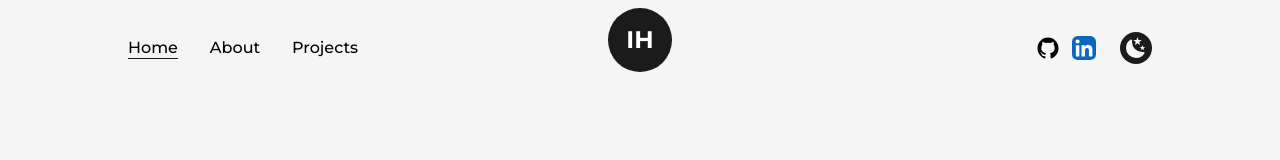
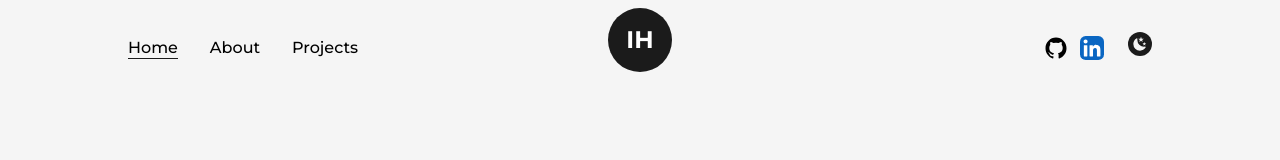
Before and after one commit to Shareefi619/web-portFolio, a Next.js app: page / in a window 1280 px wide. Shown: the top 160 px of the page. Built offline with nearby package versions, Linux system fonts and the light colour scheme.

Commit message:
last commit

```diff
--- a/src/Components/NavBar.js
+++ b/src/Components/NavBar.js
@@ -126,10 +126,11 @@ const NavBar = () => {
           >
             <LinkedInIcon />
           </motion.a>
+          <div className="w-[36px] h-8">
             <button
               aria-label="dark-mode"
               onClick={() => setmode(mode === "light" ? "dark" : "light")}
-            className={`ml-3 flex items-center justify-center rounded-full p-1 ${
+              className={`ml-3 flex items-center justify-center rounded-full !p-1 ${
                 mode === "light" ? "bg-dark text-light" : "bg-light text-dark"
               }`}
             >
@@ -139,6 +140,7 @@ const NavBar = () => {
                 <MoonIcon className={"fill-dark"} />
               )}
             </button>
+          </div>
         </nav>
       </div>
       {isOpen ? (
@@ -170,7 +172,7 @@ const NavBar = () => {
               toggle={handleClick}
             />
           </nav>
-          <nav className="flex items-center justify-center flex-wrap mt-2">
+          <nav className="flex !items-center justify-center flex-wrap mt-2">
             <motion.a
               aria-label="github"
               href="https://github.com/Shareefi619?tab=repositories"
@@ -192,7 +194,7 @@ const NavBar = () => {
               <LinkedInIcon />
             </motion.a>
 
-            <div>
+            <div className="w-[36px] h-8">
               <button
                 aria-label="dark-mode"
                 onClick={() => setmode(mode === "light" ? "dark" : "light")}
```
Lines whose indentation alone changed are shown as unchanged.
